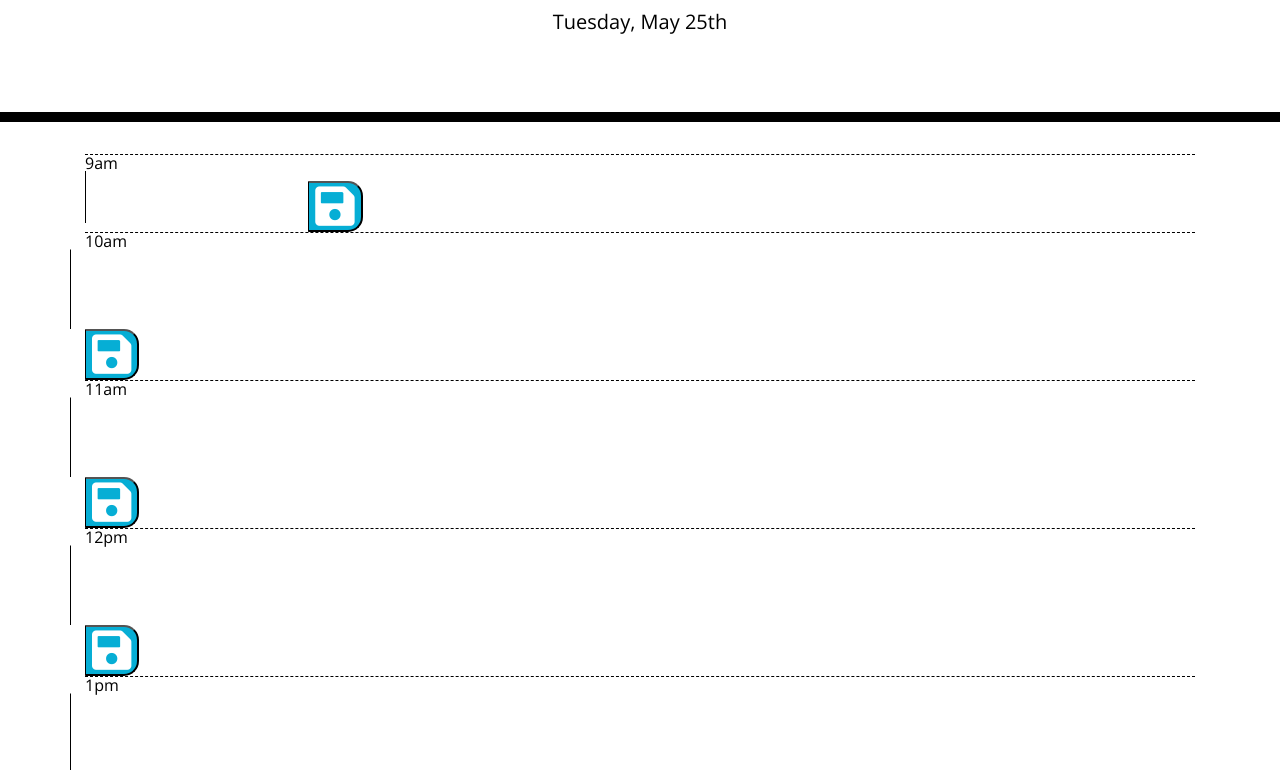
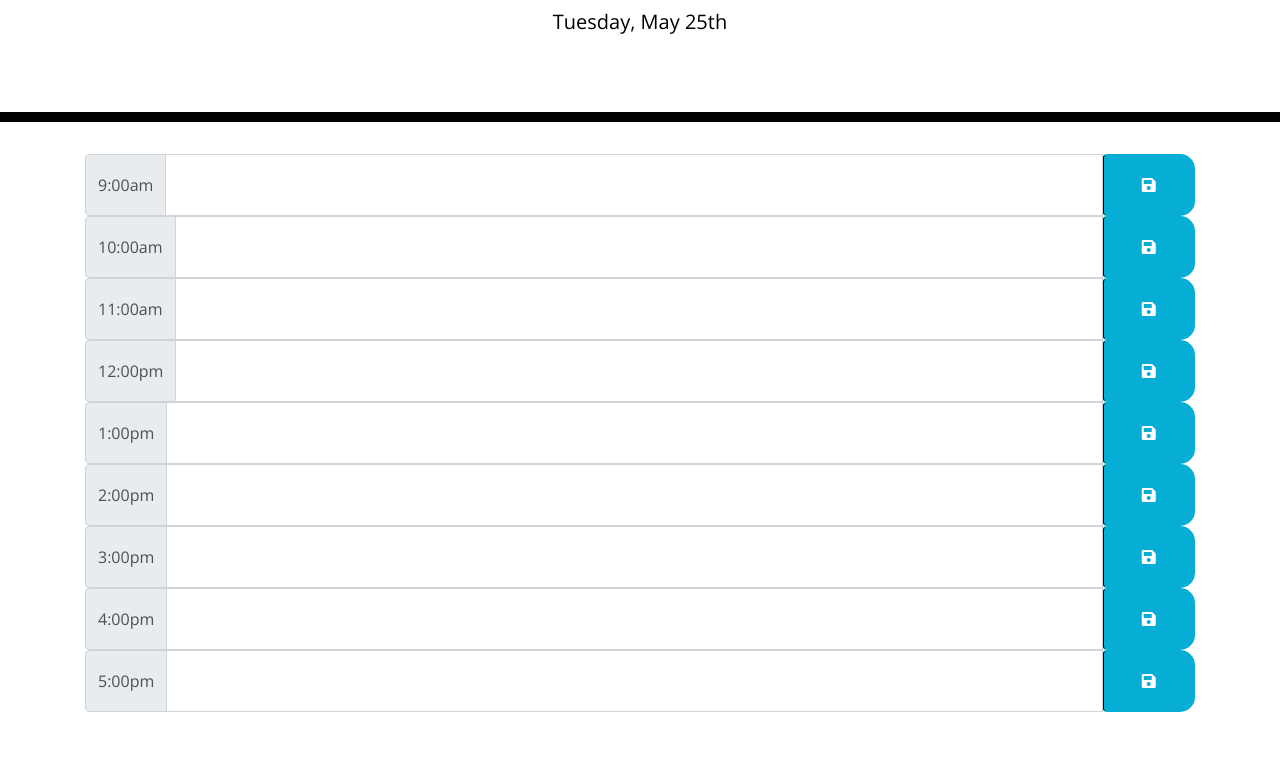
Before and after one commit to angelicavc7/dayPlanner, a plain HTML site: page index.html in a window 1280 px wide. Shown: the part 182-952 px from the top of the page. After the commit the page ends 910 px from the top, so only its background shows below. Drawn offline with nearby package versions, Linux system fonts and the light colour scheme.

Commit message:
timeblocks bootstrap

```diff
--- a/assets/js/script.js
+++ b/assets/js/script.js
@@ -3,22 +3,24 @@ today = moment();
     $("#currentDay").text(today.format("dddd, MMM Do"));
 
 currentHour = moment().format("hh:mm:ss");
-console.log(currentHour)
+console.log(currentHour);
 
 
-var timeBlock = document.querySelectorAll("#time-block")
-var timeStart = document.querySelector("#9")
-var timeEnd = document.querySelector("#5")
-
-
+var timeBlock = document.querySelectorAll("#time-block");
+//var timeStart = document.querySelector("#9");
+//var timeEnd = document.querySelector("#5");
+var row = document.querySelector("#row");
+var textAreaInput = document.querySelector("#description");
 
 //var timeRange = moment.timeRange(startTime, endTime)
 //current timer appearing on console.log
 
 //9 am to 5pm display past, present, current time
 
-
-
+var description = {
+    textArea: textAreaInput.value,
+}
+console.log(description);
 
 
 
--- a/index.html
+++ b/index.html
@@ -29,19 +29,77 @@
       <p id="currentDay" class="lead"></p>
     </header>
     <div class="container">
+            <!-- Timeblocks go here -->
+            <div class="form-group">
 
-      <section id="time-block">
-      <div id="9" class= "hour"> 9am</div> <textarea class= "description"></textarea> <button class="saveBtn"> <i class="fa fa-save" style= "font-size: 45px;"></i></button>
-      <div id="10" class= "hour"> 10am</div> <textarea class= "row"></textarea> <button class="saveBtn"> <i class="fa fa-save" style= "font-size: 45px;"></i></button>
-      <div id="11" class= "hour"> 11am</div> <textarea class= "row"></textarea> <button class="saveBtn"> <i class="fa fa-save" style= "font-size: 45px;"></i></button>
-      <div id="12" class= "hour"> 12pm</div> <textarea class= "row"></textarea> <button class="saveBtn"> <i class="fa fa-save" style= "font-size: 45px;"></i></button>
-      <div id="1" class= "hour"> 1pm</div> <textarea class= "row"></textarea> <button class="saveBtn"> <i class="fa fa-save" style= "font-size: 45px;"></i></button>
-      <div id="2" class= "hour"> 2pm</div> <textarea class= "row"></textarea> <button class="saveBtn"> <i class="fa fa-save"style= "font-size: 45px;" ></i></button>
-      <div id="3" class= "hour"> 3pm</div> <textarea class= "row"></textarea> <button class="saveBtn"> <i class="fa fa-save" style= "font-size: 45px;"></i></button>
-      <div id="4" class= "hour"> 4pm</div> <textarea class= "row"></textarea> <button class="saveBtn"> <i class="fa fa-save" style= "font-size: 45px;"></i></button>
-      <div id="5" class= "hour"> 5pm</div> <textarea class= "row"></textarea> <button class="saveBtn"> <i class="fa fa-save" style= "font-size: 45px;"></i></button>
-    </section>
+              <div class="input-group">
+                <div class="input-group-prepend">
+                  <span class="input-group-text">9:00am </span>
+                </div>
+                <textarea class="form-control" aria-label="With textarea" id="hour9"></textarea>
+                <button class="btn saveBtn col-md-1"><i class="fas fa-save"></i></button>
+              </div>
 
+              <div class="input-group">
+                <div class="input-group-prepend">
+                  <span class="input-group-text">10:00am</span>
+                </div>
+                <textarea id="hour10" class="form-control" aria-label="With textarea" ></textarea>
+                <button class="btn saveBtn col-md-1"><i class="fas fa-save"></i></button>
+              </div>
+
+              <div class="input-group">
+                <div class="input-group-prepend">
+                  <span class="input-group-text">11:00am </span>
+                </div>
+                <textarea class="form-control" aria-label="With textarea" id="hour11"></textarea>
+                <button class="btn saveBtn col-md-1"><i class="fas fa-save"></i></button>
+              </div>
+
+              <div class="input-group">
+                <div class="input-group-prepend">
+                  <span class="input-group-text">12:00pm</span>
+                </div>
+                <textarea class="form-control" aria-label="With textarea" id="hour12"></textarea>
+                <button class="btn saveBtn col-md-1"><i class="fas fa-save"></i></button>
+              </div>
+              <div class="input-group">
+                <div class="input-group-prepend">
+                  <span class="input-group-text">1:00pm</span>
+                </div>
+                <textarea class="form-control" aria-label="With textarea" id="hour1"></textarea>
+                <button class="btn saveBtn col-md-1"><i class="fas fa-save"></i></button>
+              </div>
+
+              <div class="input-group">
+                <div class="input-group-prepend">
+                  <span class="input-group-text">2:00pm</span>
+                </div>
+                <textarea class="form-control" aria-label="With textarea" id="hour2"></textarea>
+                <button class="btn saveBtn col-md-1"><i class="fas fa-save"></i></button>
+              </div>
+
+              <div class="input-group">
+                <div class="input-group-prepend">
+                  <span class="input-group-text">3:00pm</span>
+                </div>
+                <textarea class="form-control" aria-label="With textarea" id="hour3"></textarea>
+                <button class="btn saveBtn col-md-1"><i class="fas fa-save"></i></button>
+              </div>
+              <div class="input-group">
+                <div class="input-group-prepend">
+                  <span class="input-group-text">4:00pm</span>
+                </div>
+                <textarea class="form-control" aria-label="With textarea" id="hour4"></textarea>
+                <button class="btn saveBtn col-md-1"><i class="fas fa-save"></i></button>
+              </div>
+              <div class="input-group">
+                <div class="input-group-prepend">
+                  <span class="input-group-text">5:00pm</span>
+                </div>
+                <textarea class="form-control" aria-label="With textarea" id="hour5"></textarea>
+                <button class="btn saveBtn col-md-1"><i class="fas fa-save"></i></button>
+              </div>
     </div>
 
     <script src="https://cdnjs.cloudflare.com/ajax/libs/jquery/3.2.1/jquery.min.js"></script>
```
